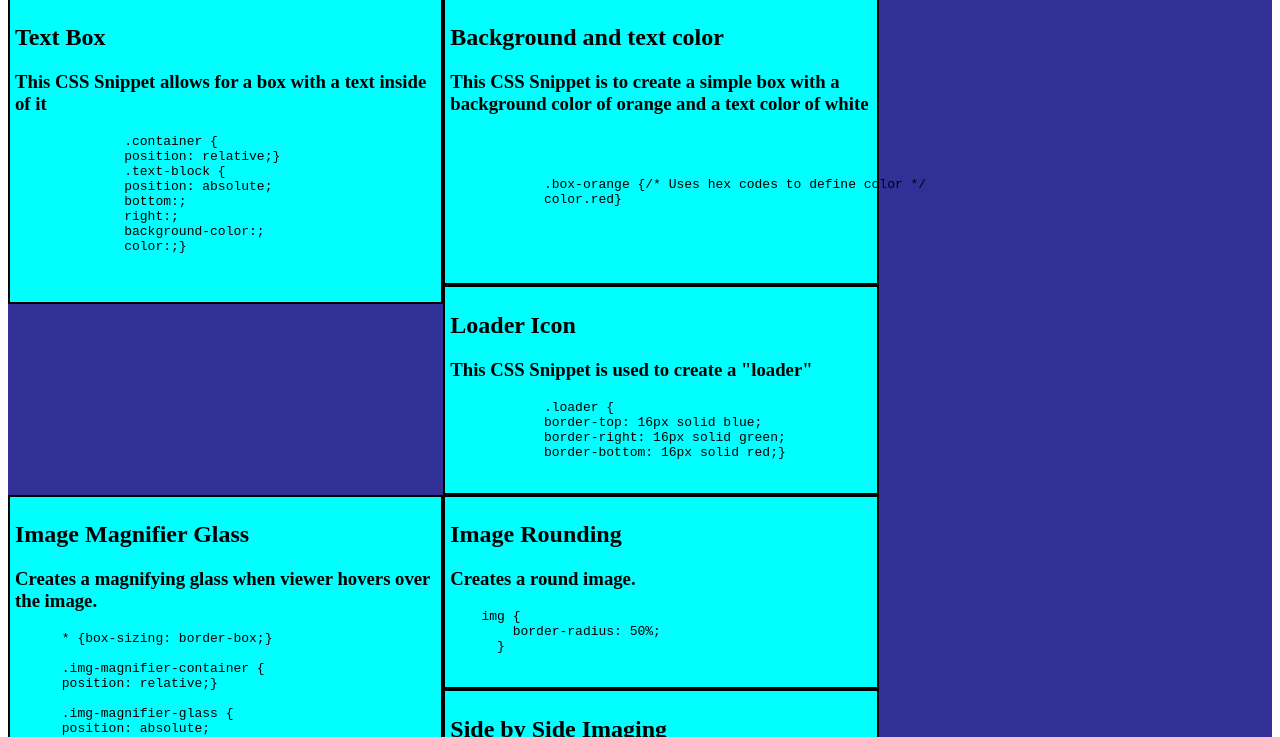
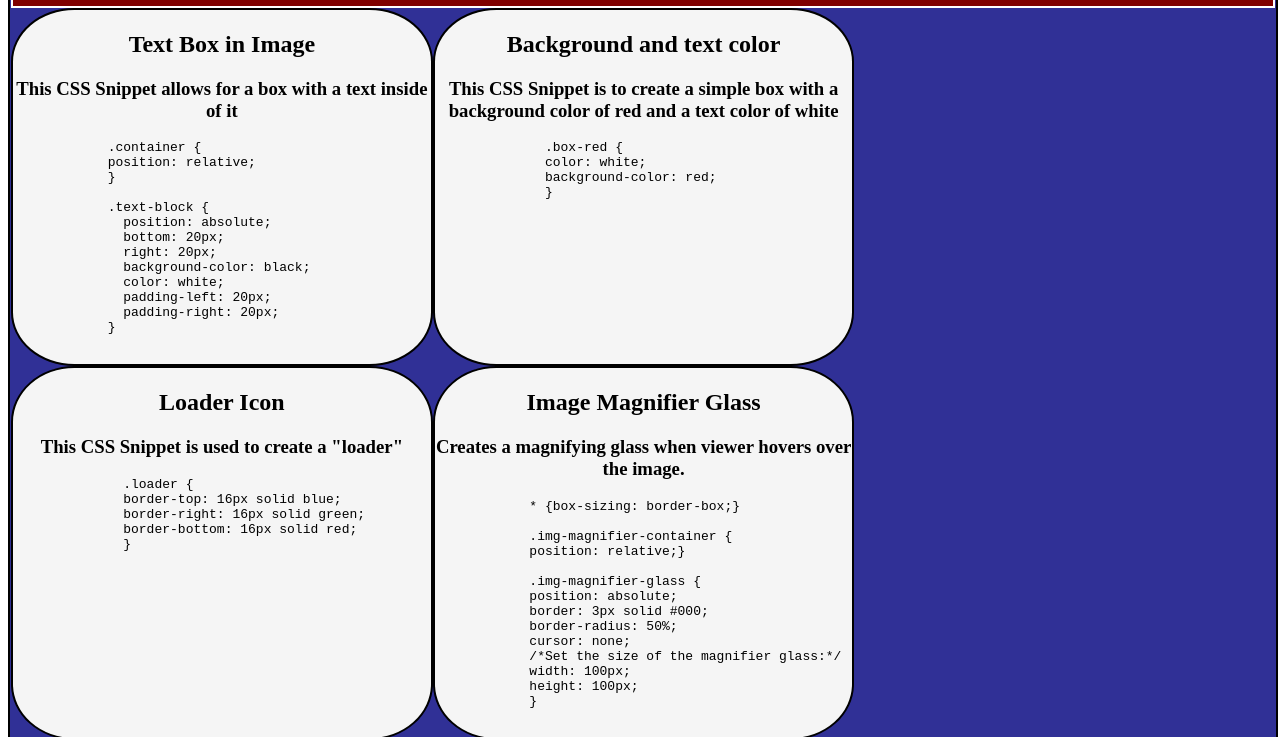
Before and after one commit to jovenkenneth/CSS-Snippets-Group, a plain HTML site: page index.html in a window 1280 px wide. Shown: the part 76-813 px from the top of the page. Drawn offline with Linux system fonts and the light colour scheme.

Commit message:
Adjustments to the overall style and design of the webpage, text alignments, css snippet box alignments, rounded text boxes, background color of text boxes, flexbox and flex wrap elements

```diff
--- a/Assets/css/style.css
+++ b/Assets/css/style.css
@@ -1,47 +1,74 @@
 .background {
-  background-color: rgb(48, 48, 150)
+  background-color: rgb(48, 48, 150);
+  width: 100%;
+  height: 100%;
+  border-style: solid;
+  border-width: 2px;
+  padding: 1px;
+}
 
+header,
+footer{
+  display: flex;
+    flex-wrap: wrap;
 }
+
 .container {
-    position: relative;
-    display: flex;
-    flex-wrap: wrap;
     display: block;
-    width: 35%;
-    height: 35%;
+    width: 99.6%;
     border-style: solid;
     border-width: 2px;
     padding: 1px;
-  }
+    color: white;
+}
 
-  .column {
-    float: left;
-    width: 33.33%;
-    padding: 5px;
-  }
+h1{
+  text-align: center;
+}
 
-  .row1::after {
-    content: "";
-    clear: both;
-    display: table;
-  }
+main{
+  display: flex;
+  flex-wrap: wrap;
+}
+
+.container2{
+  display: block;
+  width: 32.89%;
+  border-style: solid;
+  border-width: 2px;
+  padding: 1px;
+  border-radius: 15%;
+  background-color: whitesmoke;
+}
+
+::selection{
+  background-color: blueviolet;
+  color: azure;
+}
+.container2 .code-block{
+  flex-grow: 1;
+}
+
+pre:active{
+  user-select: all;
+}
+
+.container2 pre{
+  white-space: pre-wrap;
+  overflow: auto;
+  tab-size: 3;
+  align-items: center;
+}
+
+h2,
+h3{
+  text-align: center;
+}
 
 .container-maroon {
   background-color: maroon;
 }
 
-
-.container-aqua {
+.container-aqua:hover {
   background-color: aqua;
 }
-
-
-.title {
-  display: flex;
-  flex-wrap: wrap;
-  background-color: maroon;
-}
-  .container-red {
-    background-color: red
-
-  }
--- a/index.html
+++ b/index.html
@@ -8,59 +8,63 @@
 </head>
 
 <body>
-   <section class="background">
+   <div class="background">
+
       <header>
         <section class="container container-maroon">
-            <h1> CSS Snippets Wireframing Implemented</h1>
+          <h1>CSS Snippets Cheatsheet</h1>
         </section>
       </header>
 
-      <div class="row1">
-        <section class="column container container-aqua">
-          <h2>Text Box</h2>
+      <main>
+        <section class="container2 container-aqua">
+          <h2>Text Box in Image</h2>
           <h3>This CSS Snippet allows for a box with a text inside of it</h3>
+          <pre class="code-block">
+            .container {
+            position: relative;
+            }
 
-          <pre>
-              .container {
-              position: relative;}
             .text-block {
               position: absolute;
-              bottom:;
-              right:;
-              background-color:;
-              color:;}
-
+              bottom: 20px;
+              right: 20px;
+              background-color: black;
+              color: white;
+              padding-left: 20px;
+              padding-right: 20px;
+            }
           </pre>
         </section>
 
-      <section class="column container container-aqua">
+        <section class="container2 container-aqua">
           <h2> Background and text color</h2>
-        <h3> This CSS Snippet is to create a simple box with a background color of orange and a text color of white</h3>
-
-        <pre>
-          <p>
-            .box-orange {/* Uses hex codes to define color */
-            color.red}
-          </p>
+          <h3> This CSS Snippet is to create a simple box with a background color of red and a text color of white</h3>
+          <pre class="code-block">
+              .box-red {
+              color: white;
+              background-color: red;
+              }
           </pre>
         </section>
 
-      <section class="column container container-aqua">
+        <section class="container2 container-aqua">
             <h2>Loader Icon</h2>
             <h3>This CSS Snippet is used to create a "loader"</h3>
-          <pre>
+            <pre class="code-block">
               .loader {
               border-top: 16px solid blue;
               border-right: 16px solid green;
-            border-bottom: 16px solid red;}
+              border-bottom: 16px solid red;
+              }
             </pre>
         </section>
 
 
-  <section class="column container container-aqua">
+        <section class="container2 container-aqua">
           <h2>Image Magnifier Glass</h2>
           <h3>Creates a magnifying glass when viewer hovers over the image.</h3>
-    <pre>
+          <pre class="code-block">
             * {box-sizing: border-box;}
 
             .img-magnifier-container {
@@ -78,19 +82,20 @@
           </pre>
         </section>
 
-<section class="column container container-aqua">
+        <section class="container2 container-aqua">
           <h2>Image Rounding</h2>
           <h3>Creates a round image.</h3>
-   <pre>
+          <pre class="code-block">
             img {
             border-radius: 50%;
             }
           </pre>
         </section>
-<section class="column container container-aqua">
+
+        <section class="container2 container-aqua">
           <h2>Side by Side Imaging</h2>
           <h3>Sets two images side by side.</h3>
-   <pre>
+          <pre class="code-block">
             .column {
               float: left;
               width: 33.33%;
@@ -104,12 +109,15 @@
             }
           </pre>
         </section>
+      </main>
+
+      <footer>
+        <section class="container container-maroon">
+          <h3>Made by Kenneth and Rogelio</h3>
+        </section>
+      </footer>
+
     </div>
 </body>
-<section class="container container-maroon">
-<footer>
-    Made by Kenneth and Rogelio
-</footer>
-</section>
-</section>
+
 </html>
```
Lines whose indentation alone changed are shown as unchanged.
